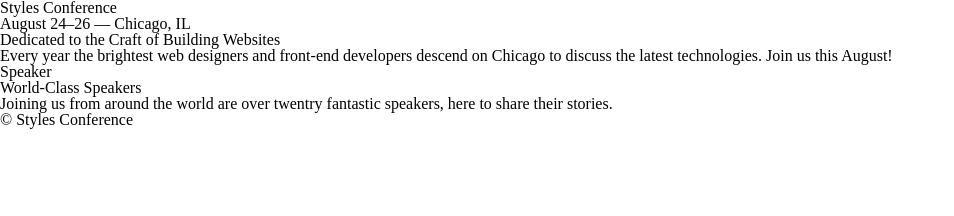
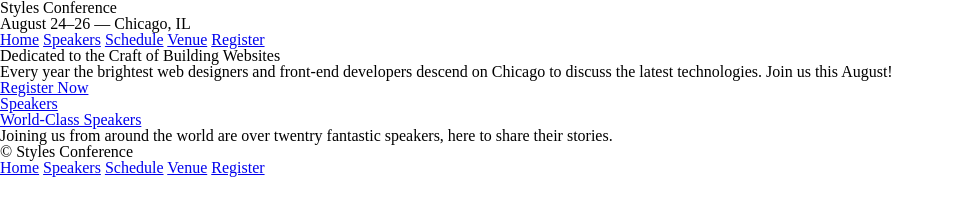
Before and after one commit to TXMack713/shay-howe-tutorial, a plain HTML site: page index.html in a window 1280 px wide. Shown: the whole page, without its empty margins (0-954 px from the left). Drawn offline with Linux system fonts and the light colour scheme.

Commit message:
1 file modified

```diff
--- a/index.html
+++ b/index.html
@@ -11,6 +11,13 @@
     <header>
       <h1>Styles Conference</h1>
       <h3>August 24&ndash;26 &mdash; Chicago, IL</h3>
+      <nav>
+        <a href="index.html">Home</a>
+        <a href="speakers.html">Speakers</a>
+        <a href="schedule.html">Schedule</a>
+        <a href="venue.html">Venue</a>
+        <a href="register.html">Register</a>
+      </nav>
     </header>
     <section>
       <h2>Dedicated to the Craft of Building Websites</h2>
@@ -18,16 +25,26 @@
         Every year the brightest web designers and front-end developers descend on
         Chicago to discuss the latest technologies. Join us this August!
       </p>
+      <a href="register.html">Register Now</a>
     </section>
     <section>
       <section>
-        <h5>Speaker</h5>
-        <h3>World-Class Speakers</h3>
+        <a href="speakers.html">
+          <h5>Speakers</h5>
+          <h3>World-Class Speakers</h3>
+        </a>
         <p>Joining us from around the world are over twentry fantastic speakers, here to share their stories.</p>
       </section>
     </section>
     <footer>
       <small>&copy; Styles Conference</small>
+      <nav>
+        <a href="index.html">Home</a>
+        <a href="speakers.html">Speakers</a>
+        <a href="schedule.html">Schedule</a>
+        <a href="venue.html">Venue</a>
+        <a href="register.html">Register</a>
+      </nav>
     </footer>
   </body>
 </html>
```
